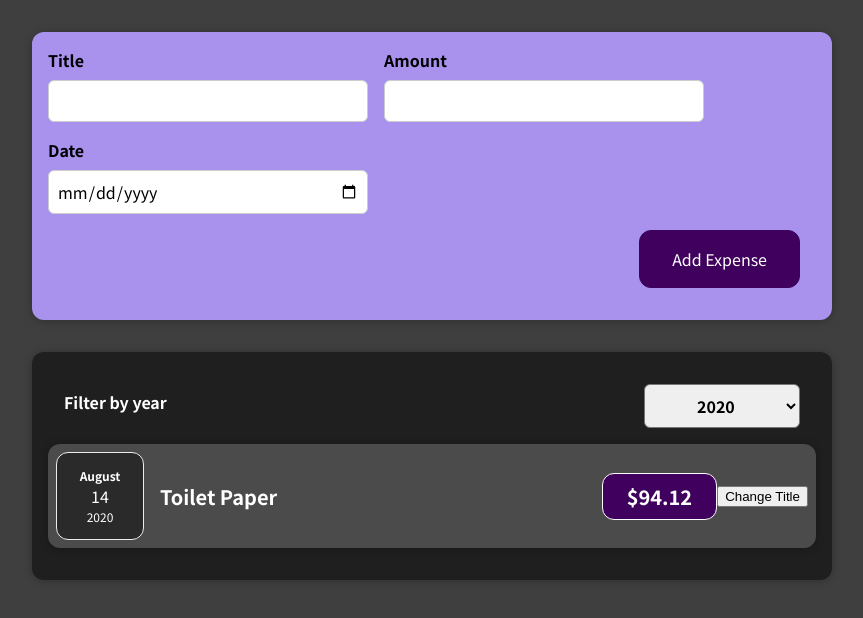
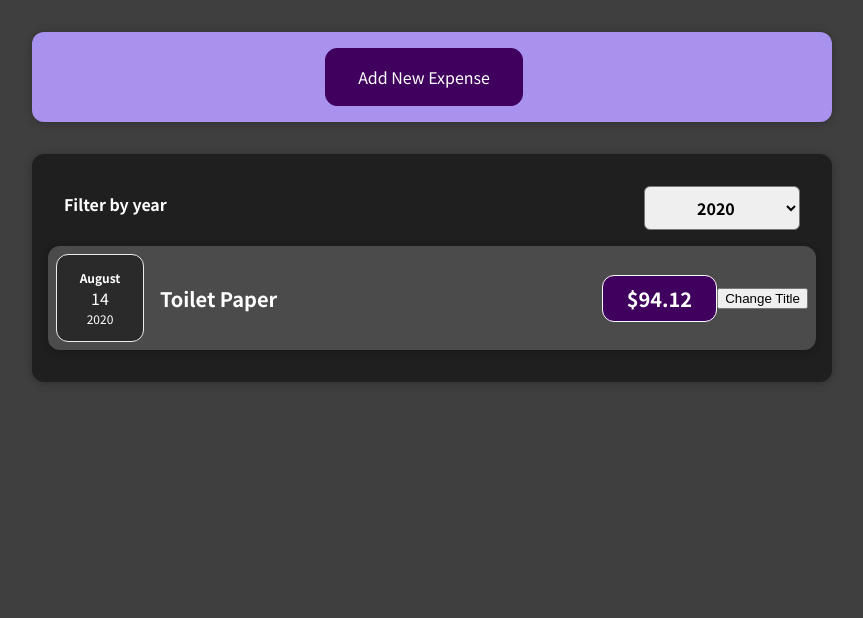
Before and after one commit to HasibullahMahmood/expense-tracker, a React (Create React App) app: page / in a window 1280 px wide. Shown: the top 618 px of the page, without its empty margins (208-1071 px from the left). Built offline with nearby package versions, Linux system fonts and the light colour scheme.

Commit message:
lesson 69

```diff
--- a/src/components/newExpense/ExpenseForm.js
+++ b/src/components/newExpense/ExpenseForm.js
@@ -54,34 +54,50 @@ const ExpenseForm = (props) => {
 		// });
 	};
 
-	const submitHandler = (event) =>
-	{
+	const submitHandler = (event) => {
 		event.preventDefault();
 		const expenseData = {
-			title, amount, date: new Date(date)
-		}
+			title,
+			amount,
+			date: new Date(date),
+		};
 
-		setTitle( '' )
-		setAmount( '' )
-		setDate( '' )
-		props.onSaveEnteredExpenses(expenseData)
-
-	}
+		setTitle('');
+		setAmount('');
+		setDate('');
+		props.onSaveEnteredExpenses(expenseData);
+		props.onCancelBtn();
+	};
 	return (
-		<form action="" className="new-expense__controls" onSubmit={ submitHandler}>
+		<form action="" className="new-expense__controls" onSubmit={submitHandler}>
 			<div className="new-expense__control">
 				<label htmlFor="title">Title</label>
-				<input type="text" name="title" onChange={ titleChangeHandler } value={ title}/>
+				<input type="text" name="title" onChange={titleChangeHandler} value={title} />
 			</div>
 			<div className="new-expense__control">
 				<label htmlFor="amount">Amount</label>
-				<input type="number" name="amount" min="0.01" step="0.01" onChange={amountChangeHandler} value={ amount}/>
+				<input
+					type="number"
+					name="amount"
+					min="0.01"
+					step="0.01"
+					onChange={amountChangeHandler}
+					value={amount}
+				/>
 			</div>
 			<div className="new-expense__control">
 				<label htmlFor="date">Date</label>
-				<input type="date" name="date" min="2019-01-01" max="2022-12-31" onChange={dateChangeHandler} value={ date}/>
+				<input
+					type="date"
+					name="date"
+					min="2019-01-01"
+					max="2022-12-31"
+					onChange={dateChangeHandler}
+					value={date}
+				/>
 			</div>
 			<div className="new-expense__actions">
+				<button onClick={props.onCancelBtn}>Cancel</button>
 				<button type="submit">Add Expense</button>
 			</div>
 		</form>
--- a/src/components/newExpense/NewExpense.js
+++ b/src/components/newExpense/NewExpense.js
@@ -1,20 +1,32 @@
-import React from 'react';
+import React, { useState } from 'react';
 import './NewExpense.css';
 import ExpenseForm from './ExpenseForm';
 
-const NewExpense = (props) =>
-{
-	const saveEnteredExpensesHandler = (enteredExpenses) =>
-	{
+const NewExpense = (props) => {
+	const [showExpenseForm, setShowExpenseForm] = useState(false);
+
+	const saveEnteredExpensesHandler = (enteredExpenses) => {
 		const expense = {
 			...enteredExpenses,
-			id: Math.random().toString()
-		}
-		props.onAddExpense(expense)
-	}
+			id: Math.random().toString(),
+		};
+		props.onAddExpense(expense);
+	};
+
+	const onAddNewExpenseBtn = () => {
+		setShowExpenseForm(true);
+	};
+
+	const cancelBtnHandler = () => {
+		setShowExpenseForm(false);
+	};
 	return (
 		<div className="new-expense">
-			<ExpenseForm onSaveEnteredExpenses={ saveEnteredExpensesHandler}/>
+			{showExpenseForm ? (
+				<ExpenseForm onSaveEnteredExpenses={saveEnteredExpensesHandler} onCancelBtn={cancelBtnHandler} />
+			) : (
+				<button onClick={onAddNewExpenseBtn}>Add New Expense</button>
+			)}
 		</div>
 	);
 };
```
